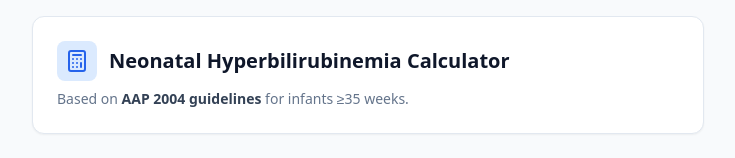
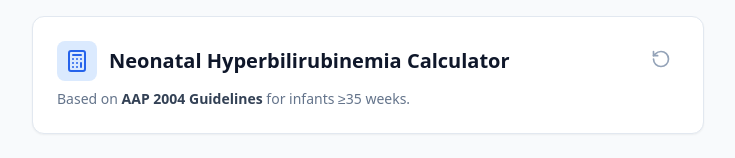
Before and after one commit to cvee112/bilicalc, a React (Vite) app: page / in a window 1280 px wide. Shown: the top 158 px of the page, without its empty margins (272-1007 px from the left). Built offline with nearby package versions, Linux system fonts and the light colour scheme.

Commit message:
Add reset button

```diff
--- a/src/App.jsx
+++ b/src/App.jsx
@@ -1,5 +1,5 @@
 import React, { useState, useEffect, useMemo } from 'react';
-import { Copy, AlertCircle, Calculator, Check } from 'lucide-react';
+import { Copy, AlertCircle, Calculator, Check, RotateCcw } from 'lucide-react';
 
 export default function NeonatalJaundiceCalculator() {
   // --- State Management ---
@@ -17,20 +17,42 @@ export default function NeonatalJaundiceCalculator() {
   const [riskFactors, setRiskFactors] = useState(false);
   const [copied, setCopied] = useState(false);
 
-  // --- Initialization ---
-  useEffect(() => {
+// --- Helpers ---
+  const getNow = () => {
     const now = new Date();
-    // Manual formatting for Local Time
     const year = now.getFullYear();
     const month = String(now.getMonth() + 1).padStart(2, '0');
     const day = String(now.getDate()).padStart(2, '0');
-
     const hours = String(now.getHours()).padStart(2, '0');
     const minutes = String(now.getMinutes()).padStart(2, '0');
+    return {
+      date: `${year}-${month}-${day}`,
+      time: `${hours}:${minutes}`
+    };
+  };
 
-    setCurrentDate(`${year}-${month}-${day}`);
-    setCurrentTime(`${hours}:${minutes}`);
+  // --- Initialization ---
+  useEffect(() => {
+    const { date, time } = getNow();
+    setCurrentDate(date);
+    setCurrentTime(time);
   }, []);
+
+  // --- Reset Function (NEW) ---
+  const handleReset = () => {
+    setDob('');
+    setTob('');
+    setGestationWeeks('');
+    setGestationDays('');
+    setBilirubin('');
+    setRiskFactors(false);
+    setCopied(false);
+
+    // Also refresh the assessment time to "now"
+    const { date, time } = getNow();
+    setCurrentDate(date);
+    setCurrentTime(time);
+  };
 
   // --- Calculations ---
 
@@ -228,7 +250,8 @@ Bhutani Risk Zone: ${bhutaniZone}`;
       <div className="max-w-2xl mx-auto space-y-6">
 
         {/* Header */}
-        <div className="bg-white p-6 rounded-xl shadow-sm border border-slate-200">
+        <div className="bg-white p-6 rounded-xl shadow-sm border border-slate-200 flex justify-between items-start">
+          <div>
             <div className="flex items-center gap-3 mb-2">
               <div className="p-2 bg-blue-100 rounded-lg">
                 <Calculator className="w-6 h-6 text-blue-600" />
@@ -236,8 +259,18 @@ Bhutani Risk Zone: ${bhutaniZone}`;
               <h1 className="text-xl font-bold text-slate-900">Neonatal Hyperbilirubinemia Calculator</h1>
             </div>
             <p className="text-sm text-slate-500">
-            Based on <span className="font-semibold text-slate-700">AAP 2004 guidelines</span> for infants &ge;35 weeks.
+              Based on <span className="font-semibold text-slate-700">AAP 2004 Guidelines</span> for infants &ge;35 weeks.
             </p>
+          </div>
+
+          {/* RESET BUTTON ADDED HERE */}
+          <button
+            onClick={handleReset}
+            className="p-2 text-slate-400 hover:text-blue-600 hover:bg-blue-50 rounded-lg transition-all"
+            title="Reset / New Patient"
+          >
+            <RotateCcw className="w-5 h-5" />
+          </button>
         </div>
 
         {/* Inputs Grid */}
```
Lines whose indentation alone changed are shown as unchanged.
